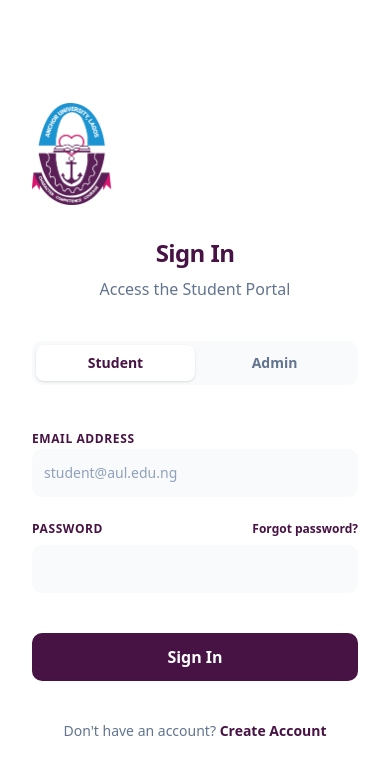
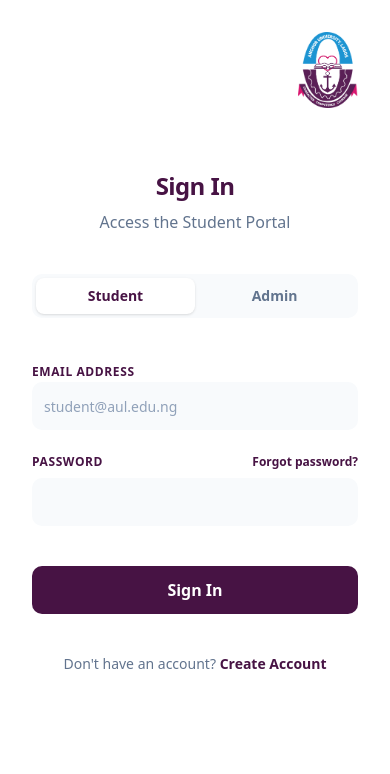
Before and after one commit to aul-developers/aul-accomodation, a Next.js app: page /login in a window 390 px wide. Shown: the top 774 px of the page. Built offline with nearby package versions, Linux system fonts and the light colour scheme.

Commit message:
feat: login page layout and branding updates
- Moved mobile logo to top-right corner
- Verified purple brand color application on auth pages

```diff
--- a/app/(auth)/login/page.tsx
+++ b/app/(auth)/login/page.tsx
@@ -59,12 +59,12 @@
       </div>
 
       {/* Right: White Section */}
-      <div className="flex items-center justify-center p-8 bg-white">
+      <div className="flex items-center justify-center p-8 bg-white relative">
+        <div className="absolute top-8 right-8 lg:hidden">
+          <Logo width={60} height={60} />
+        </div>
         <div className="w-full max-w-[450px] space-y-10">
           <div className="text-center space-y-2">
-            <div className="lg:hidden mx-auto mb-8">
-              <Logo width={80} height={80} />
-            </div>
             <h2 className="text-2xl font-bold text-primary tracking-tight">
               Sign In
             </h2>
```
